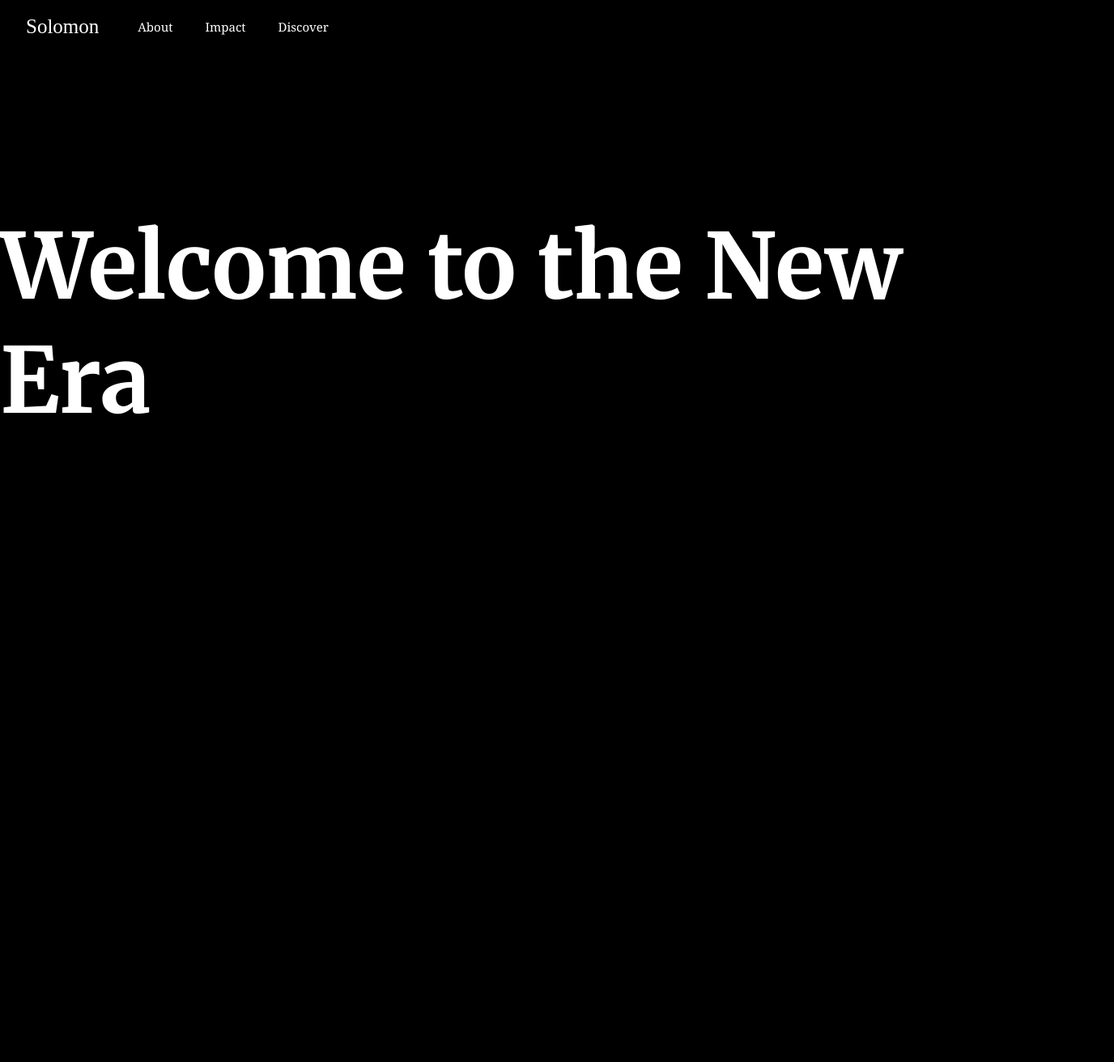
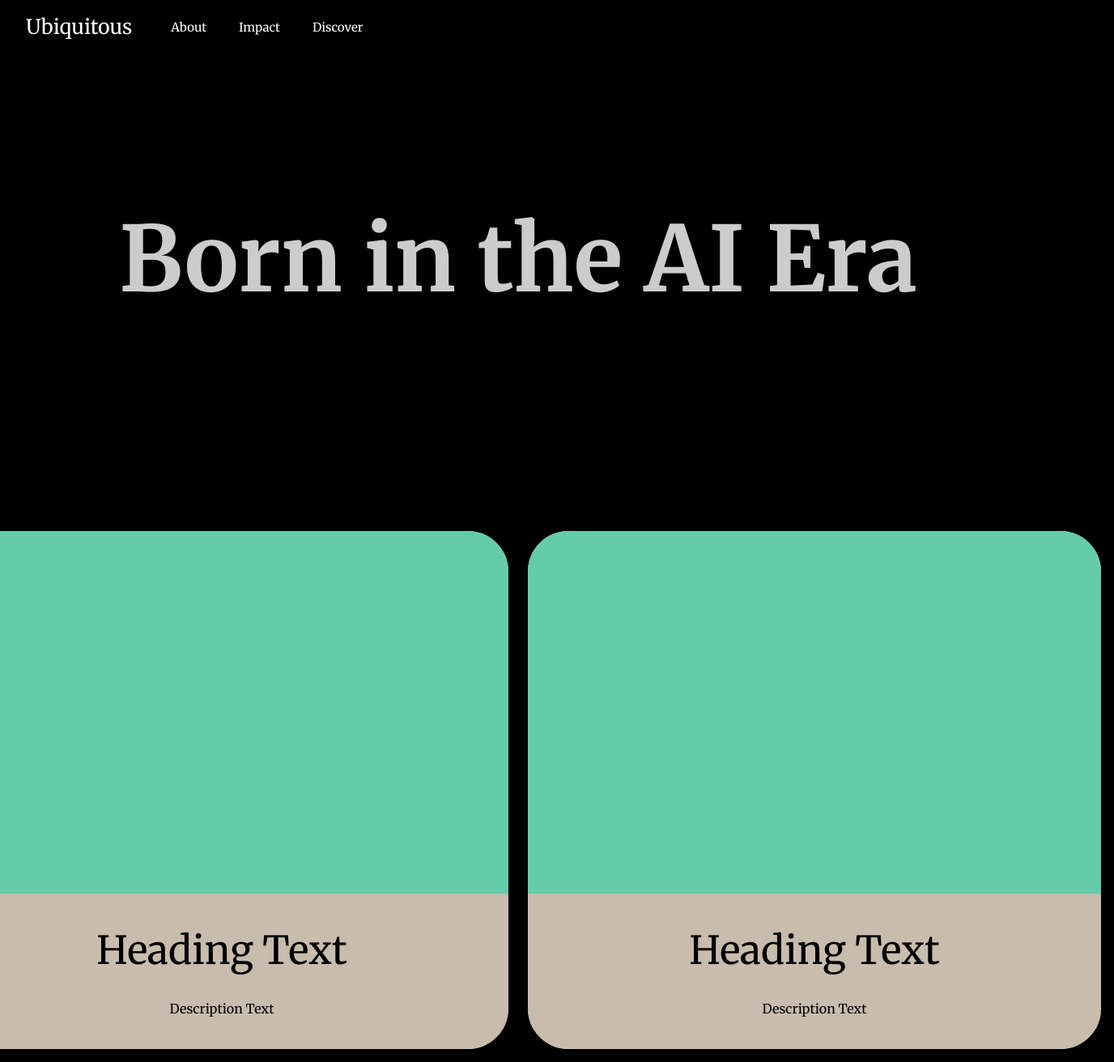
Before and after one commit to Will-H007/AI-Cybersecurity, a website built with Vite: page index.html in a window 1280 px wide. Shown: the whole page at 81% size, 1376 px wide, since content can reach past the window. Before the commit the page ends 800 px from the top, so only its background shows below. Built offline with nearby package versions, Linux system fonts and the light colour scheme.

Commit message:
added boxes

```diff
--- a/index.html
+++ b/index.html
@@ -1,6 +1,8 @@
 <!doctype html>
 <html lang="en">
+
   <head>
+
     <meta charset="UTF-8" />
     <link rel="icon" type="image/svg+xml" href="/vite.svg" />
     <meta name="viewport" content="width=device-width, initial-scale=1.0" />
@@ -8,6 +10,7 @@
     <link rel="preconnect" href="https://fonts.googleapis.com">
     <link rel="preconnect" href="https://fonts.gstatic.com" crossorigin>
     <link href="https://fonts.googleapis.com/css2?family=Merriweather:ital,wght@0,300;0,400;0,700;0,900;1,300;1,400;1,700;1,900&display=swap" rel="stylesheet">
+    <script src="https://cdn.jsdelivr.net/npm/simple-parallax-js@5.5.1/dist/simpleParallax.min.js"></script>
   </head>
   <body>
     <div >
@@ -16,13 +19,24 @@
 
         <div id="typewriter">
         </div>
+        <div class="thumbnail">
 
-        <div>
+          <div id="distinct_box">
+
+          </div>
+
+
+          <div id="connection_box">
+
+          </div>
 
         </div>
+
       </div>
 
     </div>
     <script type="module" src="/src/main.ts"></script>
+
   </body>
+
 </html>
--- a/package.json
+++ b/package.json
@@ -11,5 +11,8 @@
   "devDependencies": {
     "typescript": "^5.2.2",
     "vite": "^5.1.0"
+  },
+  "dependencies": {
+    "simple-parallax-js": "^5.6.2"
   }
 }
--- /dev/null
+++ b/src/boxes/distinct.ts
@@ -0,0 +1,12 @@
+export default function box(element: HTMLDivElement, innerHeading: string, innerDescription: string) {
+    // Create the box image element
+    const figure = document.createElement('div');
+    figure.classList.add("box_image");
+    element.appendChild(figure);
+
+    // Create the box text element
+    const text = document.createElement('div');
+    text.classList.add("box_text");
+    text.innerHTML = `<div class='inner_heading'>${innerHeading}</div><div class='inner_description'>${innerDescription}</div>`;
+    element.appendChild(text);
+}
--- a/src/main.ts
+++ b/src/main.ts
@@ -2,9 +2,14 @@
 
 import navbar from './navbar/navbar'
 import typeWriter from './typewriter/typewriter'
+import box from './boxes/distinct'
 import './style.css'
 
 
 const tags = ['About', "Impact", "Discover"]
 navbar(document.querySelector<HTMLDivElement>('#navbar')!, tags)
+box(document.querySelector<HTMLDivElement>('#distinct_box')!,"Heading Text", "Description Text")
+box(document.querySelector<HTMLDivElement>('#connection_box')!,"Heading Text", "Description Text")
 typeWriter(document.querySelector<HTMLDivElement>('#typewriter')!)
+var image = document.getElementsByClassName('thumbnail');
+// new simpleParallax(image);
--- a/src/navbar/navbar.ts
+++ b/src/navbar/navbar.ts
@@ -4,7 +4,7 @@ export default function navbar(element: HTMLDivElement, tags: string[]) {
     //  Logo
     const logo = document.createElement('div');
     logo.setAttribute("id", "logo")
-    logo.textContent = "Solomon"
+    logo.textContent = "Ubiquitous"
 
     //  Tags
     const tagsContainer = document.createElement('div');
--- a/src/style.css
+++ b/src/style.css
@@ -1,13 +1,23 @@
 
 /************ background ************/
-html,body,#homepage{
+html,body{
     height: 100vh;
     width: 100%;
     padding:0vmin;
     margin:0vmin;
     background-color: black;
+    font-family: "Merriweather", serif;
+
 }
+#homepage{
+    display: flex;
+    justify-content: center;
+    align-items: center;
+    flex-direction: column;
+    height: 100%;
+    width: 100%;
 
+}
 
 /************ navbar ************/
 #navbar{
@@ -37,7 +47,7 @@ html,body,#homepage{
     font-size: 15px;
     padding-left: 6vmin;
     color: white;
-    font-family: Georgia, 'Times New Roman', Times, serif;
+
 }
 
 /************ Main text ************/
@@ -49,12 +59,76 @@ html,body,#homepage{
     justify-content: center;
     align-items: center;
     width: 100%;
-    height: 100vh;
+    height: 80vh;
     display: flex;
     color: white;
   font-size: 7em;
   color: white;
     font-weight: bold;
     font-family: "Merriweather", serif;
+    opacity: 80%;
 
 }
+
+
+/************ thumbnail ************/
+
+.thumbnail{
+    display: flex;
+    flex-direction: row;
+    justify-content: center;
+    align-items: center;
+    height: 40em;
+    width: 90em;
+    gap: 3vmin;
+    border-radius: 50px;
+    padding: 2vmin;
+}
+
+.thumbnail > div{
+    opacity: 80%;
+    background-color: white;
+    height: 100%;
+    width: 100%;
+    border-radius: 50px;
+}
+
+#distinct_box{
+    height: 100%;
+    width: 100%;
+    display: flex;
+    flex-direction: column;
+    align-items: center;
+    justify-content: center;
+}
+
+
+.box_image{
+    display: flex;
+    background-color: aquamarine;
+    height: 70%;
+    width: 100%;
+    border-top-left-radius: 50px;
+    border-top-right-radius: 50px;
+    justify-content: center;
+}
+
+
+
+ .box_text{
+
+    display: flex;
+    background-color:antiquewhite;
+    height: 30%;
+    width: 100%;
+    border-bottom-left-radius: 50px;
+    border-bottom-right-radius: 50px;
+    justify-content: center;
+    align-items: center;
+    flex-direction: column;
+    gap: 2em;
+
+}
+.inner_heading{
+    font-size: 3em;
+}
--- a/src/typewriter/typewriter.ts
+++ b/src/typewriter/typewriter.ts
@@ -1,7 +1,7 @@
 export default function typeWriter(element: HTMLDivElement) {
     var i = 0;
-    var txt = 'Welcome to the New Era'; /* The text */
-    var speed = 50; /* The speed/duration of the effect in milliseconds */
+    var txt = 'Born in the AI Era'; /* The text */
+    var speed = 40; /* The speed/duration of the effect in milliseconds */
 
 
     // Check if the element exists before proceeding
```
Also changed, not shown: about.html (+0 -1 lines), 1 other file.
